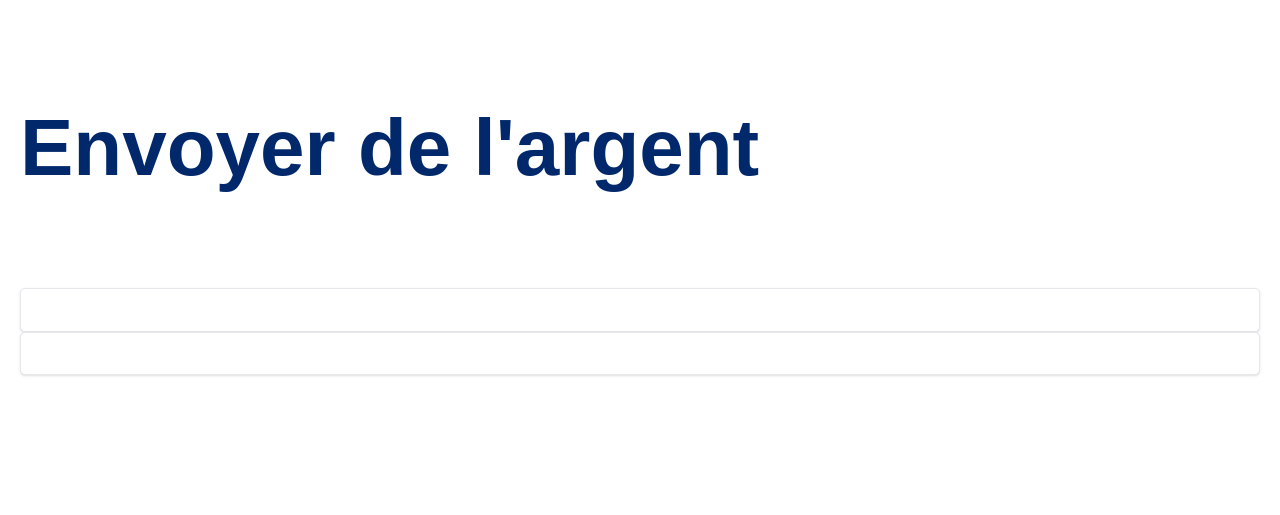
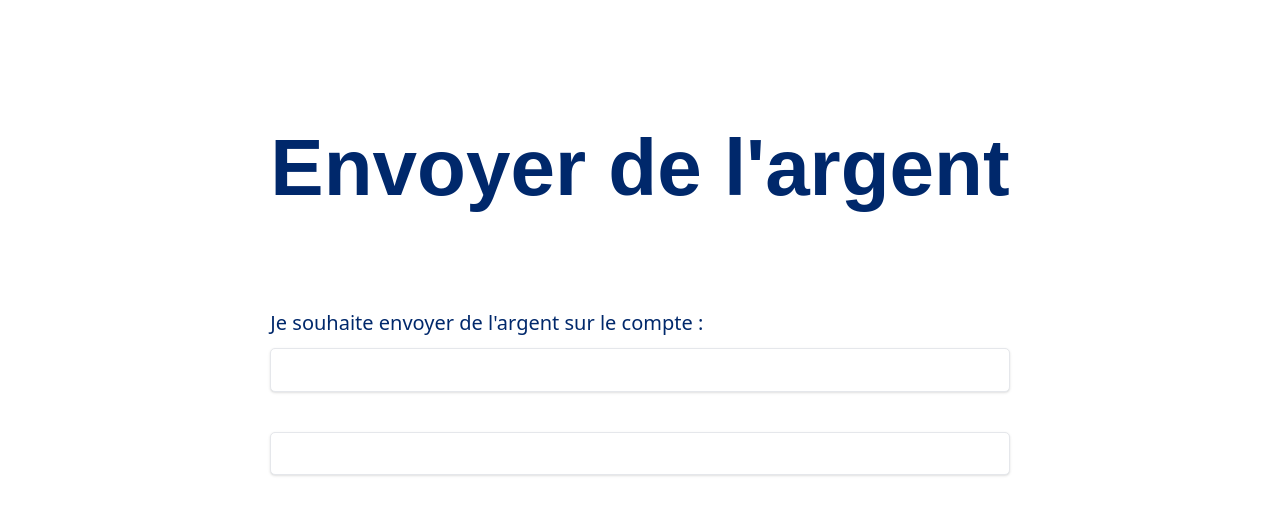
Before and after one commit to Lila-dev-alt/L-ydiot, a Symfony app: template templates/transaction/index.html.twig in a window 1280 px wide. Shown: the part 90-605 px from the top of the page. Run offline with Twig, Linux system fonts and the light colour scheme; the template is opened without the code that fills it, so the values that code supplies are empty; form fields are guessed from the names that the template uses; some libraries are stand-ins or nearby versions; some web fonts are replaced.

Commit message:
[TRANSACTION - ACCOUNT] tailwind - TWIG front

```diff
--- a/templates/accounts/index.html.twig
+++ b/templates/accounts/index.html.twig
@@ -3,8 +3,8 @@
 {% block title %}Lydiot | Vos comptes{% endblock %}
 
 {% block body %}
-    <section class="accounts">
-        <div class="wrapper-section" style="margin: 1em auto; max-width: 800px;" >
+    <section class="accounts" style="margin: 1em auto; max-width: 800px;">
+        <div class="wrapper-section"  >
             <h1>Les comptes de {{ app.user.surname }}  </h1>
             <ul>
 
--- a/templates/accounts/single.html.twig
+++ b/templates/accounts/single.html.twig
@@ -3,14 +3,14 @@
 {% block title %}Lydiot | {{ account.nomCompte }}{% endblock %}
 
 {% block body %}
-    <section class="heading">
-        <div class="wrapper-section mb-[4rem]">
+    <section class="heading" style="margin: 1em auto; max-width: 800px;">
+        <div class="wrapper-section mb-[4rem]" >
             <h1> Compte : {{ account.nomCompte }}</h1>
              <bdi> Montant : {{ account.money }}<span class="devise">€</span></bdi>
              <p class="text-lg"> Numero de compte : {{ account.accountId }}</p>
         </div>
     </section>
-    <section class="single-accounts mb-[4rem]">
+    <section class="single-accounts mb-[4rem]" style="margin: 1em auto; max-width: 800px;">
         <div class="wrapper-section">
             <div class="liens">
                 <a href="{{ path('accounts') }}/virement/{{ account.id }}"><span class="material-icons">account_balance_wallet</span>Ajouter de l'argent</a>
--- a/templates/transaction/index.html.twig
+++ b/templates/transaction/index.html.twig
@@ -1,13 +1,14 @@
 {% extends 'base.html.twig' %}
 
-{% block title %}Hello TransactionController!{% endblock %}
+{% block title %}Lydiot | Transaction{% endblock %}
 
 {% block body %}
-    <section class="accounts">
+    <section class="accounts" style="margin: 1em auto; max-width: 800px;">
         <div class="wrapper-section">
             <h1>Envoyer de l'argent</h1>
             {{ form_start(form) }}
-            {{ form_widget(form.recipient,  { 'attr': {'class': 'w-full px-3 py-2 text-sm leading-tight text-gray-700 border rounded shadow appearance-none focus:outline-none focus:shadow-outline'} }) }}
+            <p class="mb-[10px]"> Je souhaite envoyer de l'argent sur le compte : </p>
+            {{ form_widget(form.recipient,  { 'attr': {'class': 'w-full px-3 py-2 text-sm leading-tight text-gray-700 border mb-[2rem] rounded shadow appearance-none focus:outline-none focus:shadow-outline'} }) }}
             {{ form_widget(form.money,  { 'attr': {'class': 'w-full px-3 py-2 text-sm leading-tight text-gray-700 border rounded shadow appearance-none focus:outline-none focus:shadow-outline'} }) }}
 
             <div class="text-xs text-red-500">{{ form_errors(form.money) }} </div>
--- a/templates/virement_account/index.html.twig
+++ b/templates/virement_account/index.html.twig
@@ -3,7 +3,7 @@
 {% block title %}Lydiot | Vos comptes{% endblock %}
 
 {% block body %}
-    <section class="accounts">
+    <section class="accounts" style="margin: 1em auto; max-width: 800px;">
         <div class="wrapper-section">
             <h1>Ajouter de l'argent</h1>
             {{ form_start(form) }}
```
